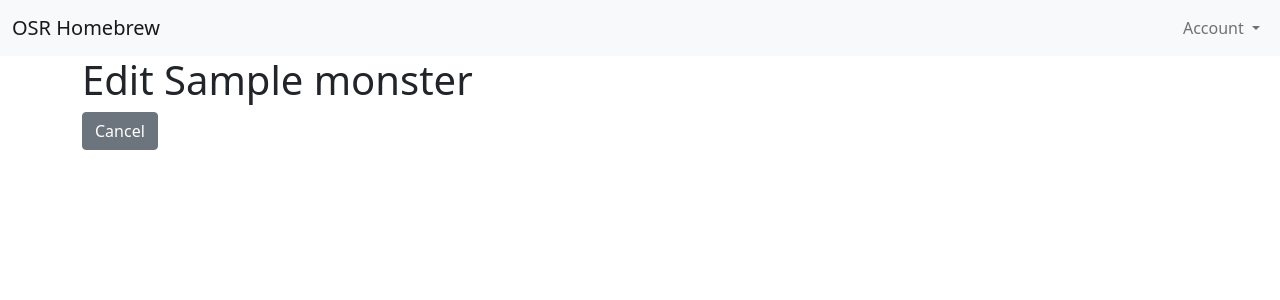
After one commit to fabtjar/osrhomebrew, a Django app: page /monsters/1/edit/ in a window 1280 px wide. The commit adds this page. Shown: the top 300 px of the page. Run offline with Django 4.2, Linux system fonts and the light colour scheme; a user stored in the database is signed in; tables that the repository leaves empty hold one stand-in row (values such as "Sample post").

Commit message:
Add basic edit monster buttons

```diff
--- a/monsters/templates/monsters/details.html
+++ b/monsters/templates/monsters/details.html
@@ -29,5 +29,8 @@
             </div>
         {% endif %}
     </div>
+    {% if monster.owner == user %}
+        <a class="btn btn-secondary mb-2" href="{% url 'monsters:edit' monster.id %}">Edit</a>
+    {% endif %}
     <a class="btn btn-primary mb-2" href="{% url 'monsters:list_all' %}">Monster List</a>
 {% endblock %}
--- /dev/null
+++ b/monsters/templates/monsters/edit.html
@@ -0,0 +1,6 @@
+{% extends 'base.html' %}
+
+{% block content %}
+    <h1>Edit {{ monster.name }}</h1>
+    <a class="btn btn-secondary mb-2" href="{% url 'monsters:details' monster.id %}">Cancel</a>
+{% endblock %}
--- a/monsters/urls.py
+++ b/monsters/urls.py
@@ -1,6 +1,6 @@
 from django.urls import path
 
-from .views import details, list_all, user_list
+from .views import details, edit, list_all, user_list
 
 
 app_name = 'monsters'
@@ -8,5 +8,6 @@ app_name = 'monsters'
 urlpatterns = [
     path('', list_all, name='list_all'),
     path('<int:monster_id>/', details, name='details'),
+    path('<int:monster_id>/edit/', edit, name='edit'),
     path('<username>/', user_list, name='user_list'),
 ]
--- a/monsters/views.py
+++ b/monsters/views.py
@@ -1,4 +1,5 @@
 from django.contrib.auth import get_user_model
+from django.core.exceptions import PermissionDenied
 from django.shortcuts import render, get_object_or_404
 
 from .models import Monster
@@ -14,6 +15,15 @@
     return render(request, 'monsters/details.html', {'monster': monster})
 
 
+def edit(request, monster_id):
+    monster = get_object_or_404(Monster, id=monster_id)
+
+    if monster.owner != request.user:
+        raise PermissionDenied
+
+    return render(request, 'monsters/edit.html', {'monster': monster})
+
+
 def user_list(request, username):
     user = get_object_or_404(get_user_model(), username=username)
     return render(request, 'monsters/user_list.html', {'user': user})
```
